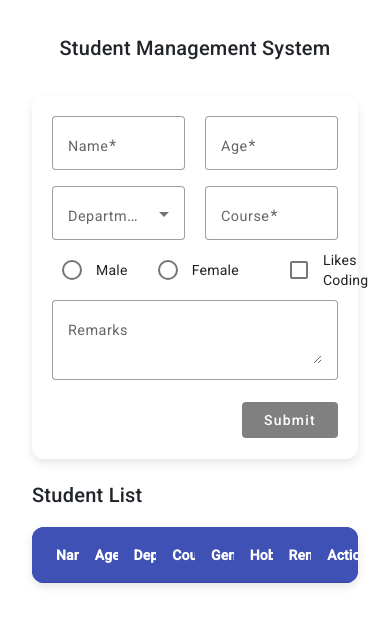
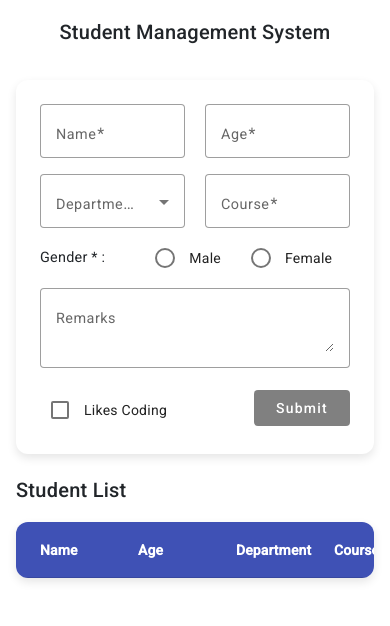
Before and after one commit to rutujaself/student-angular-app, an Angular app: page / in a window 390 px wide. Shown: the top 626 px of the page. Built offline with nearby package versions, Linux system fonts and the light colour scheme.

Commit message:
style: css

```diff
--- a/src/app/app.component.scss
+++ b/src/app/app.component.scss
@@ -1,6 +1,6 @@
 .container {
   margin: 0 auto;
-  padding: 2rem;
+  padding: 1rem;
 }
 
 h2 {
--- a/src/app/student-form/student-form.component.html
+++ b/src/app/student-form/student-form.component.html
@@ -36,14 +36,11 @@
   </div>
 
   <div class="form-row align-center">
+    <mat-label>Gender * :</mat-label>
     <mat-radio-group formControlName="gender">
       <mat-radio-button value="Male">Male</mat-radio-button>
       <mat-radio-button value="Female">Female</mat-radio-button>
     </mat-radio-group>
-
-  <mat-checkbox formControlName="hobby">
-    Likes Coding
-  </mat-checkbox>
   </div>
 
   <mat-form-field appearance="outline">
@@ -52,6 +49,10 @@
   </textarea>
   </mat-form-field>
 
+  <mat-checkbox formControlName="hobby">
+    Likes Coding
+  </mat-checkbox>
+
 
   <button mat-button class="submitBtn" [disabled]="!studentForm.valid" (click)="submit()">
     Submit
--- a/src/app/student-form/student-form.component.scss
+++ b/src/app/student-form/student-form.component.scss
@@ -1,6 +1,6 @@
 form {
   background: white;
-  padding: 20px 20px 57px 20px;
+  padding: 1.5rem;
   border-radius: 12px;
   box-shadow: 0 4px 10px rgba(0,0,0,0.1);
   max-width: 800px;
--- a/src/app/student-table/student-table.component.scss
+++ b/src/app/student-table/student-table.component.scss
@@ -4,13 +4,26 @@ mat-table {
   box-shadow: 0 4px 10px rgba(0,0,0,0.1);
   overflow: auto;
   margin: 0 auto;
-  max-height: 12rem;
-  overflow: hidden;
+  max-height: 100vh;
+  overflow-y: auto;
 }
 
-mat-table:hover {
-  overflow: auto;
+/* Mobile View */
+@media screen and (max-width: 768px) {
+
+  mat-table {
+    display: block;
+    width: 100%;
+    overflow-x: auto;
+    white-space: nowrap;
+  }
+
+  mat-header-row,
+  mat-row {
+    min-width: 800px;  // adjust based on your columns
+  }
 }
+
 
 mat-header-cell {
   font-weight: bold;
```
Lines whose indentation alone changed are shown as unchanged.
